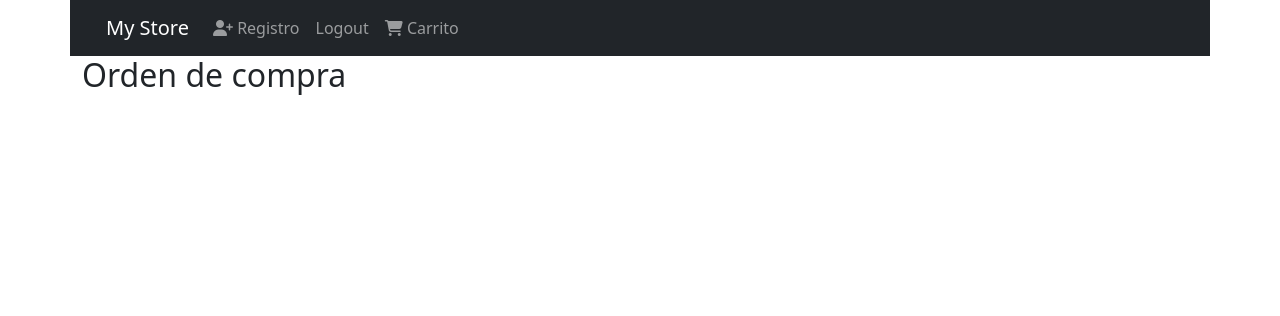
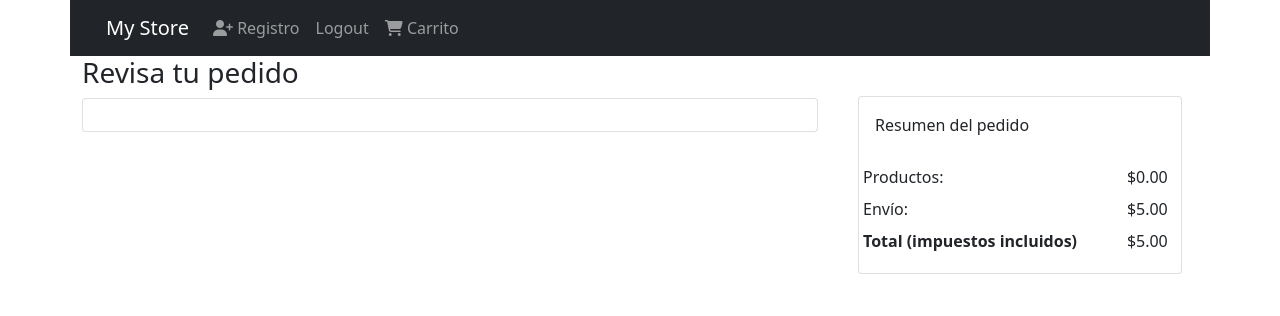
Before and after one commit to jorgefalconcampos/django-ecommerce, a Django app: page /orden/ in a window 1280 px wide. Shown: the top 316 px of the page. Run offline with Django 3.2, Linux system fonts and the light colour scheme; the visitor is signed in with stand-in values (Sample User, id 1); data comes from the database, SQL or seed files in the repository; data that the repository does not hold is empty; some libraries are stand-ins or nearby versions.

Commit message:
orders with fees + shipping

```diff
--- a/carts/models.py
+++ b/carts/models.py
@@ -24,6 +24,12 @@ class Cart(models.Model):
 
     def update_totals(self):
         self.update_subtotals()
+        self.update_total()
+
+        order = self.order_set.first()
+
+        if order:
+            order.update_total()
 
     def update_subtotals(self):
         self.subtotal = sum([
--- a/orders/models.py
+++ b/orders/models.py
@@ -29,9 +29,20 @@ class Order(models.Model):
     def __str__(self):
         return self.order_id
 
+    def update_total(self):
+        self.total = self.get_total()
+        self.save()
+
+    def get_total(self):
+        return self.cart.total + self.shipping_total
+
 
 def set_order_id(sender, instance, *args, **kwargs):
     if not instance.order_id:
         instance.order_id = str(uuid.uuid4())
 
+def set_total(sender, instance, *args, **kwargs):
+    instance.total = instance.get_total()
+
 pre_save.connect(set_order_id, sender=Order)
+pre_save.connect(set_total, sender=Order)
--- a/orders/templates/orders/order.html
+++ b/orders/templates/orders/order.html
@@ -3,9 +3,23 @@
 
 {% block content %}
 
-<div class="col">
-    <h2>Orden de compra</h2>
+<div class="col-8">
+    <div class="h3">Revisa tu pedido</div>
+
+    <div class="card">
+        <div class="card-body">
+            {% for product in cart.products.all %}
+                {% include 'orders/snippets/product.html' %}
+            {% endfor %}
+        </div>
+    </div>
 
 </div>
 
+<div class="col-4 mt-4">
+    <div class="m-3">
+        {% include 'orders/snippets/resume.html' %}
+     </div>
+</div>
+
 {% endblock %}
--- /dev/null
+++ b/orders/templates/orders/snippets/resume.html
@@ -0,0 +1,42 @@
+{% load products_extras %}
+
+
+<div class="card">
+    <div class="card-body">
+        <div class="font-weight-bold">
+            Resumen del pedido
+        </div>
+    </div>
+
+    <div class="">
+        <table class="table table-borderless table-sm">
+            <thead>
+                <tr>
+                   <th scope="col"></th>
+                   <th scope="col"></th>
+                </tr>
+            </thead>
+
+            <tbody>
+                <tr>
+                    <td>Productos:</td>
+                    <td>{{ cart.total | price_format }}</td>
+                </tr>
+                <tr>
+                    <td>Envío:</td>
+                    <td>
+                        {{ order.shipping_total | price_format }}
+                    </td>
+                </tr>
+                <tr>
+                    <td><b>Total (impuestos incluidos)</b></td>
+                    <td>
+                         {{ order.total | price_format }}
+                    </td>
+                </tr>
+            </tbody>
+        </table>
+
+    </div>
+
+</div>
--- a/orders/views.py
+++ b/orders/views.py
@@ -11,5 +11,6 @@ def order (request):
 
 
     return render(request, 'orders/order.html', {
-
+        'cart': cart,
+        'order': order
     })
```
Also changed, not shown: orders/templates/orders/snippets/product.html (added, +23 -0 lines).
